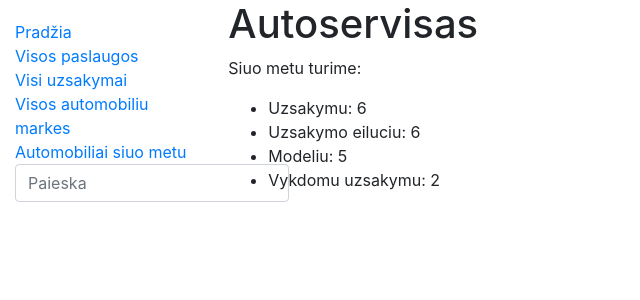
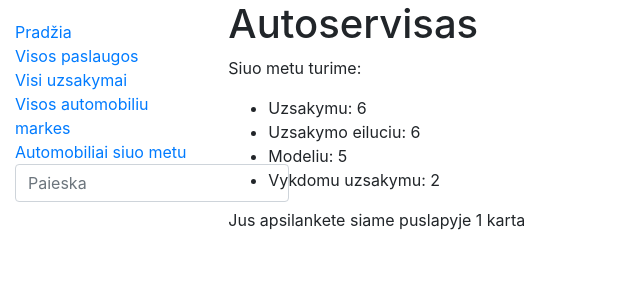
Before and after one commit to Vkasmakr/autoservisas_djang, a Django app: page /autoservisas/ in a window 1280 px wide. Shown: the top 300 px of the page, without its empty margins (0-640 px from the left). Run offline with Django 4.2, Linux system fonts and the light colour scheme; data comes from the database, SQL or seed files in the repository; both versions use the stored data as it was after the commit; some libraries are stand-ins or nearby versions.

Commit message:
added a feature to count user visits. change made in views.py, index.html

```diff
--- a/mysite/autoservisas/templates/index.html
+++ b/mysite/autoservisas/templates/index.html
@@ -10,4 +10,6 @@
     <li>Vykdomu uzsakymu: {{num_instances_g}}</li>
 </ul>
 
+<p>Jus apsilankete siame puslapyje {{num_of_visits}} karta</p>
+
 {% endblock %}
--- a/mysite/autoservisas/views.py
+++ b/mysite/autoservisas/views.py
@@ -12,10 +12,13 @@ def index(request):
     num_modelis = Modelis.objects.all().count()
     # Filtruojame is kintamojo status 'g' reiksme
     num_instances_g = Uzsakymas.objects.filter(status__exact='g').count()
+    times_visited = request.session.get('num_of_visits', 1)
+    request.session['num_of_visits'] = times_visited + 1
     context = {'num_uzsakymas': num_uzsakymas,
                'num_uzsakymo_eilute': num_uzsakymo_eilute,
                'num_modelis': num_modelis,
-               'num_instances_g': num_instances_g}
+               'num_instances_g': num_instances_g,
+               'num_of_visits': times_visited}
     return render(request, 'index.html', context=context)
 
 
```
Also changed, not shown: mysite/db.sqlite3.
